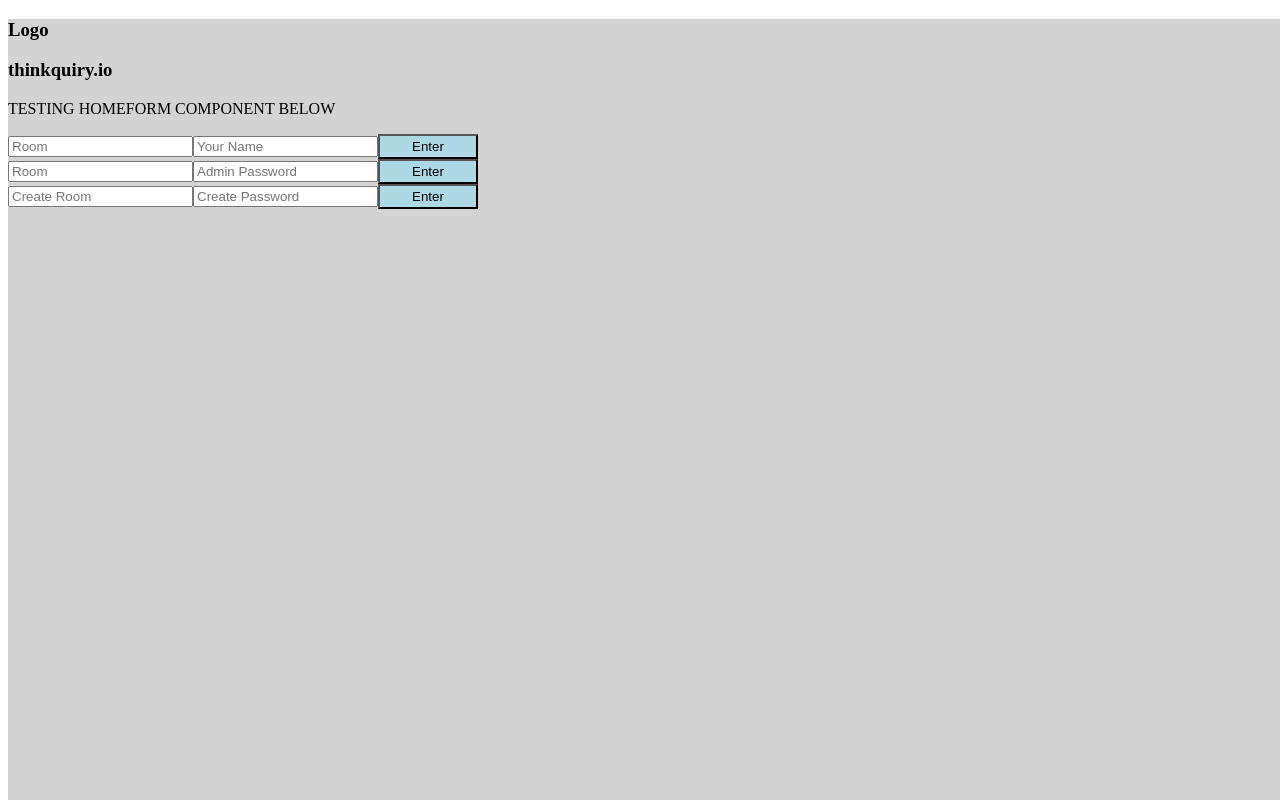
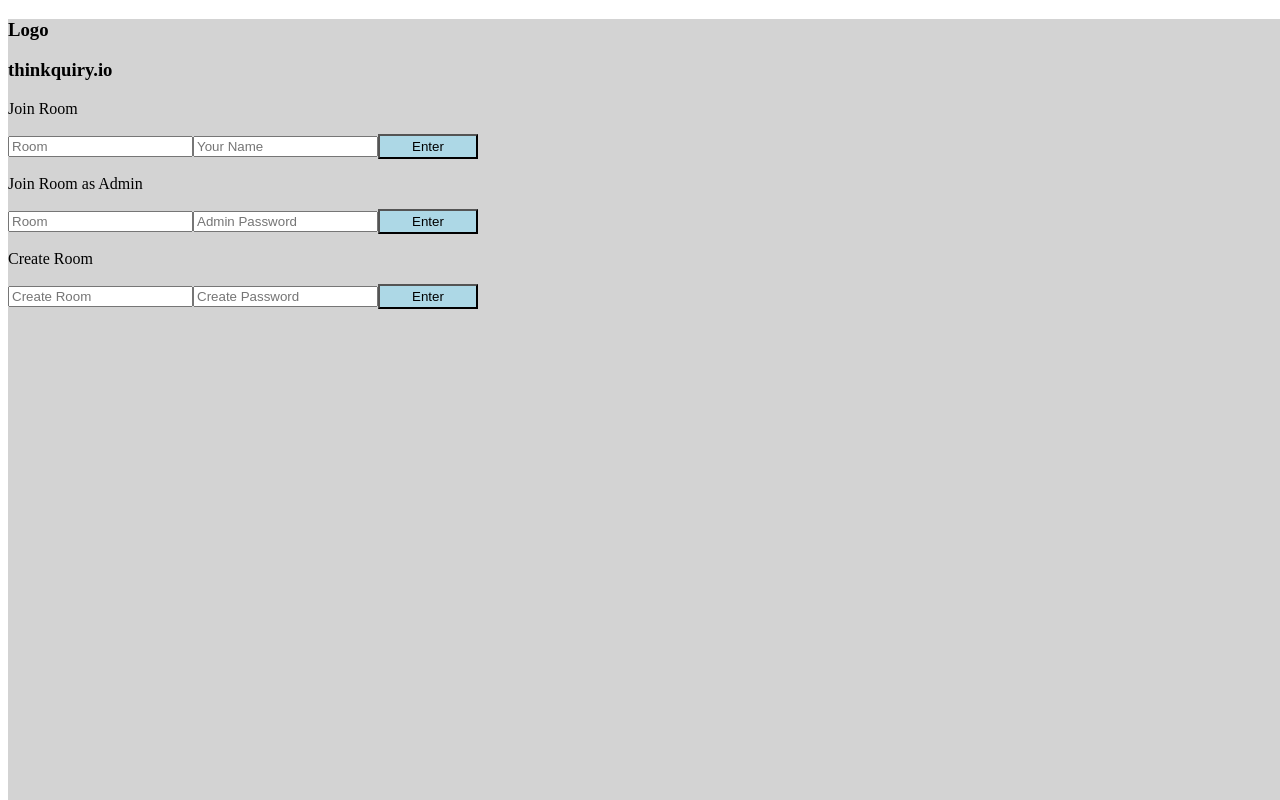
Before and after one commit to stanleyhuang16/thinkquiry, a React (Create React App) app: page / in a window 1280 px wide. Shown: the top 800 px of the page. Built offline with nearby package versions, Linux system fonts and the light colour scheme; the HTML template or start-up script is replaced by a standard one.

Commit message:
clean up Home

```diff
--- a/src/components/Home.jsx
+++ b/src/components/Home.jsx
@@ -27,12 +27,6 @@ const Home = ({ setSocket }) => {
     console.log('name:', name);
 
     // do mongoDB stuff..
-    // verify if room already exists
-    // .then(data => {
-    //   if (!data) return 'Failed to add to database'
-
-    //   return ':)'
-    // })
 
     socket.emit('joinRoom', joinRoom);
   };
@@ -49,12 +43,6 @@ const Home = ({ setSocket }) => {
     console.log('usePw:', usePw);
 
     // do mongoDB stuff..
-    // verify if room already exists
-    // .then(data => {
-    //   if (!data) return 'Failed to add to database'
-
-    //   return ':)'
-    // })
 
     socket.emit('joinAdmin', joinAdmin);
   };
@@ -71,28 +59,9 @@ const Home = ({ setSocket }) => {
     console.log('createAdminPw:', createAdminPw);
 
     // do mongoDB stuff..
-    // verify if room already exists
-    // .then(data => {
-    //   if (!data) return 'Failed to add to database'
-
-    //   return ':)'
-    // })
 
     socket.emit('createdRoom', createRoom);
   };
-
-  //* RENAME/DELETE THIS AFTER
-  // const handleSubmit = (e) => {
-  //   e.preventDefault();
-
-  //   console.log('in handleSubmit: ', room, name);
-
-  //   // do MongoDB stuff here..
-
-  //   if ('room is valid') {
-  //     socket.emit('validRoom', { room, name });
-  //   }
-  // };
 
   return (
     <AppContainer>
@@ -100,49 +69,8 @@ const Home = ({ setSocket }) => {
         <h3>Logo</h3>
         <h3>thinkquiry.io</h3>
       </div>
-      {/* <div>
-        <h3>Thinkquiry!</h3>
-        <h3>Join a Room!</h3>
-        <form onSubmit={handleSubmit}>
-          <input
-            type='text'
-            placeholder='Room Name'
-            onChange={(e) => setJoinRoom(e.target.value)}
-          />
-          <input
-            type='text'
-            placeholder='Your Name'
-            onChange={(e) => setName(e.target.value)}
-          />
-          <Button backgroundColor='lightblue' onClick={handleSubmit}>
-            <ButtonLabel>Enter</ButtonLabel>
-          </Button>
-        </form>
-      </div>
       <div>
-        <h3>Join Existing Room As Admin</h3>
-        <form>
-          <input type='text' placeholder='Room Name' />
-          <input type='text' placeholder='Password' />
-          <Button backgroundColor='lightblue'>Enter</Button>
-        </form>
-      </div>
-      <div>
-        <h3>Create a New Room</h3>
-        <form onSubmit={handleSubmitCreateRoom}>
-          <input
-            placeholder='Room Name'
-            onChange={(e) => setCreateRoom(e.target.value)}
-          />
-          <input
-            placeholder='Create Password'
-            onChange={(e) => setCreateAdminPw(e.target.value)}
-          />
-          <Button type='submit' backgroundColor='blue'>
-            Create Room
-          </Button> */}
-      <div>
-        <p>TESTING HOMEFORM COMPONENT BELOW</p>
+        <p>Join Room</p>
         <HomeForm
           submitForm={handleSubmitJoinRoom}
           input1='RoomName'
@@ -151,7 +79,7 @@ const Home = ({ setSocket }) => {
           placeholder1='Room'
           placeholder2='Your Name'
         />
-
+        <p>Join Room as Admin</p>
         <HomeForm
           submitForm={handleSubmitJoinAdmin}
           input1='RoomName'
@@ -160,7 +88,7 @@ const Home = ({ setSocket }) => {
           placeholder1='Room'
           placeholder2='Admin Password'
         />
-
+        <p>Create Room</p>
         <HomeForm
           submitForm={handleSubmitCreateRoom}
           input1='RoomName'
@@ -170,9 +98,6 @@ const Home = ({ setSocket }) => {
           placeholder2='Create Password'
         />
       </div>
-      {/* // make 1 form of 2 inputs and one button, pass down props and define here in each form the placeholders and ...values?? */}
-      {/* </form> */}
-      {/* </div> */}
     </AppContainer>
   );
 };
```
